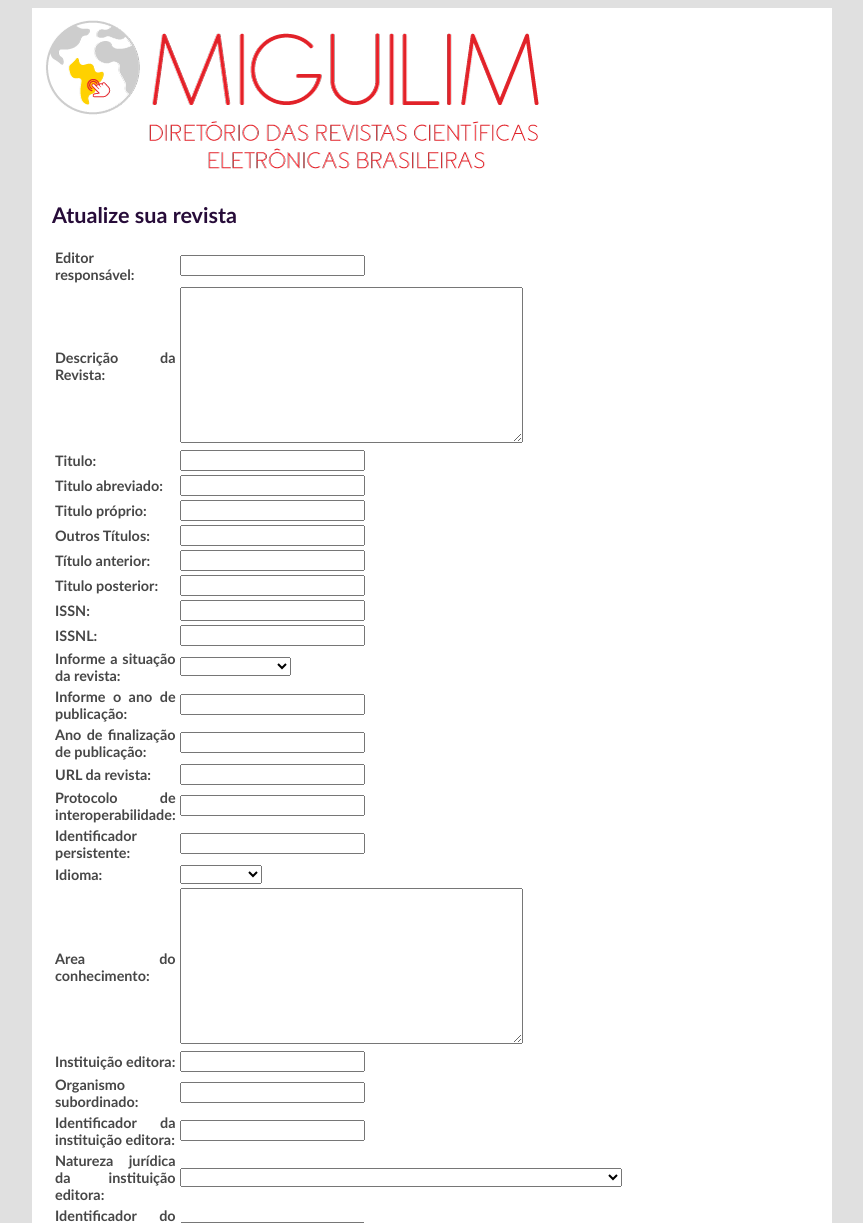
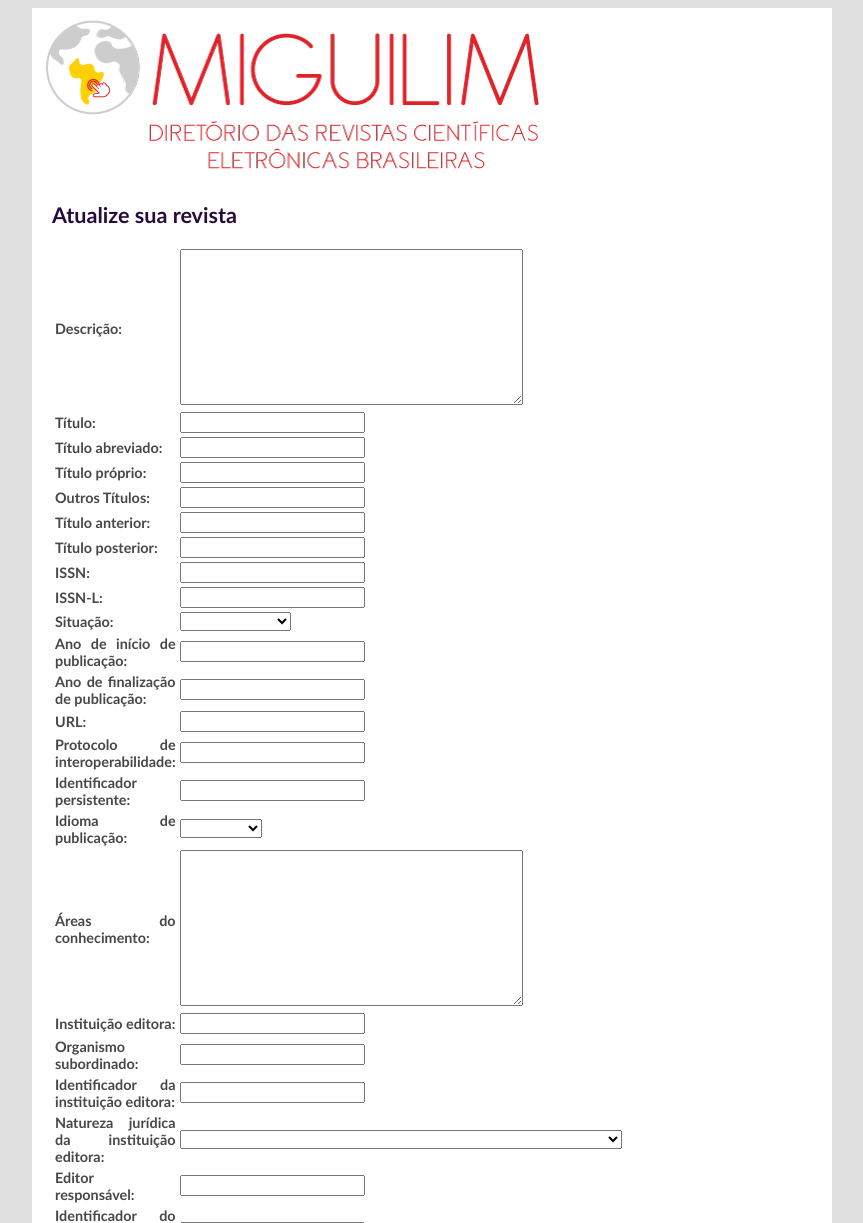
Before and after one commit to VanderBarreto/FormMIG, a Django app: page /revista/ in a window 1280 px wide; the page is wider, and only the part inside the window is pictured. Shown: the top 1223 px of that part, without its empty margins (208-1071 px from the left). Run offline with Django 3.2, Linux system fonts and the light colour scheme; parts of the project's set-up code (start-up, migrations or seed data) failed here and were passed over.

Commit message:
atualização

```diff
--- a/formuv1/forms.py
+++ b/formuv1/forms.py
@@ -35,37 +35,37 @@
     dados_iniciais = Dados()
     dados_iniciais.buscar(id_revista)
 
-    op_publicacao = [("", ""),("Instituição privada","Instituição privada"),("Instituição pública","Instituição pública"),("Organização não governamental(ONG)","Organização não governamental(ONG)"), ("Publicação independente","Publicação independente"), ("Sociedade civil organizada (sindicatos, associações, cooperativas etc.)","Sociedade civil organizada (sindicatos, associações, cooperativas etc.)")]
-
-    op_area = [(1,"area1"),(2,"area2")]
+    op_publicacao = [("", ""),("Instituição privada","Instituição privada"),("Instituição pública","Instituição pública"),\
+                     ("Organização não governamental(ONG)","Organização não governamental(ONG)"), ("Publicação independente","Publicação independente"), \
+                     ("Sociedade civil organizada (sindicatos, associações, cooperativas etc.)","Sociedade civil organizada (sindicatos, associações, cooperativas etc.)")]
 
 
     #Itens
     #Pagina Um
 
-    dccontributoreditor = forms.CharField(max_length=200, label='Editor Responsavel', initial = dados_iniciais.retorno('dc.contributor.editor'))
-    dcdescriptionabastract = forms.CharField(widget=forms.Textarea,label='Descrição da Revista',initial = dados_iniciais.retorno('dc.description.abstract'))
-    dctitle = forms.CharField(max_length=200, label='Titulo',initial = dados_iniciais.retorno('dc.title'))
-    dctitleabbreviated = forms.CharField(max_length=100, label='Titulo abreviado',initial = dados_iniciais.retorno('dc.title.abbreviated'))
-    dctitleproper = forms.CharField(max_length=100, label='Titulo próprio',initial = dados_iniciais.retorno('dc.title.proper'))
+
+    dcdescriptionabastract = forms.CharField(widget=forms.Textarea,label='Descrição',initial = dados_iniciais.retorno('dc.description.abstract'))
+    dctitle = forms.CharField(max_length=200, label='Título',initial = dados_iniciais.retorno('dc.title'))
+    dctitleabbreviated = forms.CharField(max_length=100, label='Título abreviado',initial = dados_iniciais.retorno('dc.title.abbreviated'))
+    dctitleproper = forms.CharField(max_length=100, label='Título próprio',initial = dados_iniciais.retorno('dc.title.proper'))
     dctitleother = forms.CharField(max_length=100, label='Outros Títulos',initial = dados_iniciais.retorno('dc.title.other'))
     dctitleprevious = forms.CharField(max_length=100, label='Título anterior',initial = dados_iniciais.retorno('dc.title.previous'))
-    dctitlelater = forms.CharField(max_length=100, label='Titulo posterior',initial = dados_iniciais.retorno('dc.title.later'))
+    dctitlelater = forms.CharField(max_length=100, label='Título posterior',initial = dados_iniciais.retorno('dc.title.later'))
     dcidentifierissn = forms.CharField(max_length=100, label='ISSN',initial = dados_iniciais.retorno('dc.identifier.issn'))
-    dcidentifierissnl = forms.CharField(max_length=100, label='ISSNL',initial = dados_iniciais.retorno('dc.identifier.issnl'))
+    dcidentifierissnl = forms.CharField(max_length=100, label='ISSN-L',initial = dados_iniciais.retorno('dc.identifier.issnl'))
     op_dcdescriptionsituation = [("", ""),("Vigente","Vigente"),("Descontinuada","Descontinuada")]
-    dcdescriptionsituation = forms.ChoiceField(choices=op_dcdescriptionsituation,label='Informe a situação da revista',initial = dados_iniciais.retorno('dc.description.situation'))
-    dcdatestartyear = forms.DateField(label = 'Informe o ano de publicação',initial = dados_iniciais.retorno('dc.date.startyear'))
+    dcdescriptionsituation = forms.ChoiceField(choices=op_dcdescriptionsituation,label='Situação',initial = dados_iniciais.retorno('dc.description.situation'))
+    dcdatestartyear = forms.DateField(label = 'Ano de início de publicação',initial = dados_iniciais.retorno('dc.date.startyear'))
     dcdateendyear = forms.DateField(label = 'Ano de finalização de publicação',initial = dados_iniciais.retorno('dc.date.endyear'))
-    dcidentifierurl = forms.CharField(max_length=100, label='URL da revista',initial = dados_iniciais.retorno('dc.identifier.url'))
+    dcidentifierurl = forms.CharField(max_length=100, label='URL',initial = dados_iniciais.retorno('dc.identifier.url'))
     dcidentifierinteroperabilityprotocol = forms.CharField(max_length=100, label='Protocolo de interoperabilidade', initial = dados_iniciais.retorno('dc.identifier.interoperabilityprotocol'))
     dcidentifierpersistentidentifier = forms.CharField(max_length=100, label='Identificador persistente',initial = dados_iniciais.retorno('dc.identifier.persistentidentifier'))
     op_dclanguages = [("", ""),("português","português"),("inglês","inglês")]
-    dclanguages = forms.ChoiceField(choices=op_dclanguages, label='Idioma',initial = dados_iniciais.retorno('dc.languages'))
+    dclanguages = forms.ChoiceField(choices=op_dclanguages, label='Idioma de publicação',initial = dados_iniciais.retorno('dc.languages'))
 
     # Pagina dois
 
-    dcsubjectcnpq = forms.ChoiceField(widget=forms.Textarea, label='Area do conhecimento',initial = dados_iniciais.retorno('dc.subject.cnpq'))
+    dcsubjectcnpq = forms.ChoiceField(widget=forms.Textarea, label='Áreas do conhecimento',initial = dados_iniciais.retorno('dc.subject.cnpq'))
     dcpublishername = forms.CharField(max_length=100, label='Instituição editora',initial = dados_iniciais.retorno('dc.publisher.name'))
     dcpublishersubordinate = forms.CharField(max_length=100, label='Organismo subordinado',initial = dados_iniciais.retorno('dc.publisher.subordinate'))
     dcidentifierpublisher = forms.CharField(max_length=100, label='Identificador da instituição editora',initial = dados_iniciais.retorno('dc.identifier.publisher'))
--- a/formuv1/templates/revista/login.html
+++ b/formuv1/templates/revista/login.html
@@ -10,6 +10,7 @@
   <div class="container">
     <div class="jumbotron">
       <h1>Acesse sua Revista :</h1>
+
 <form method="post" action="">
           {% csrf_token %}
           {# A more "HTML" way of creating the login form#}
```
